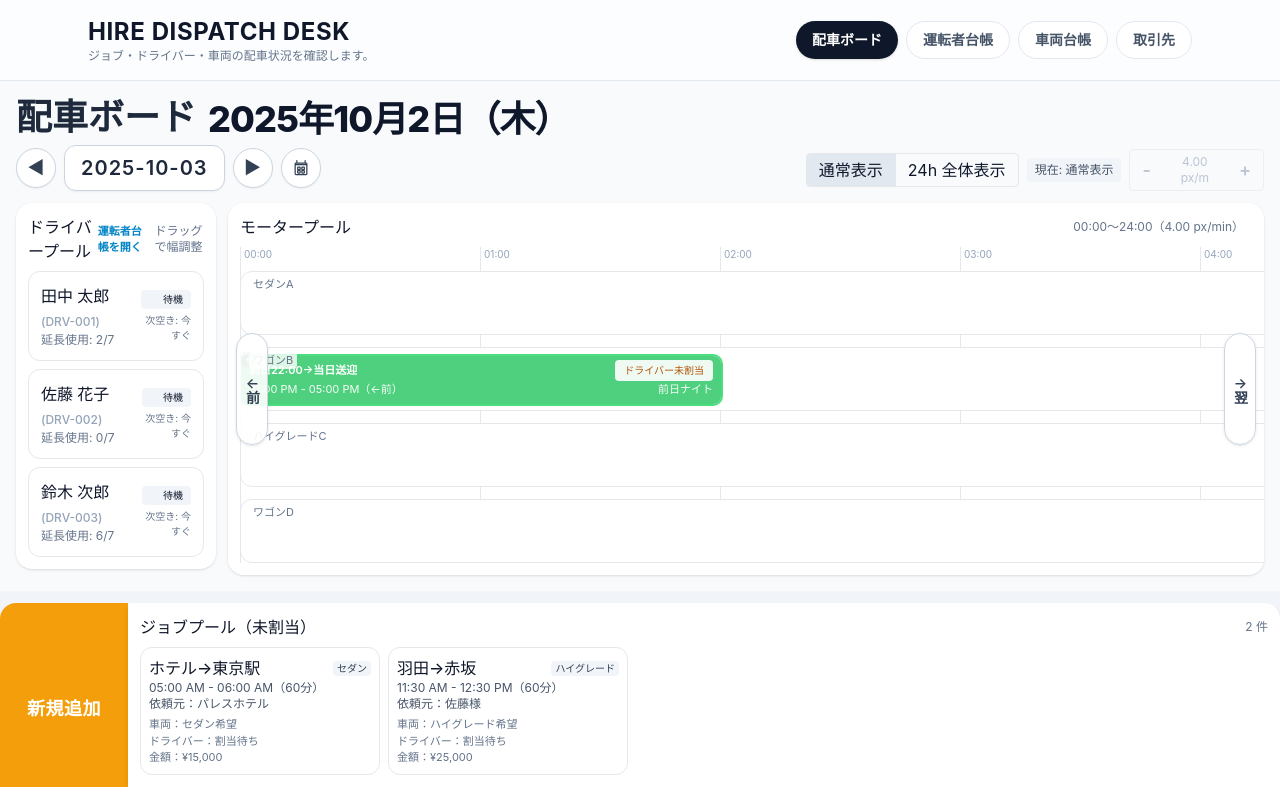
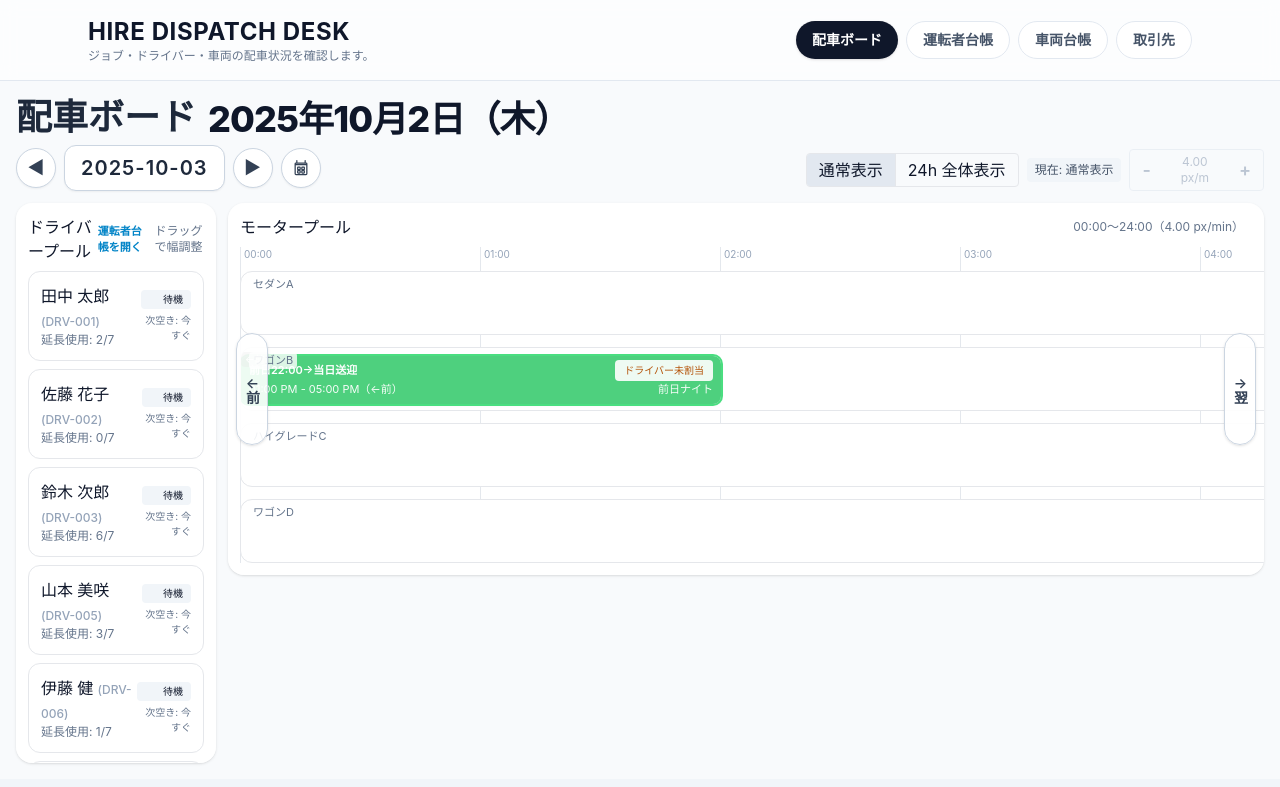
Before and after one commit to motohide404/HireDispatchDesk, a React app in the folder client/: page / in a window 1280 px wide. Shown: the top 787 px of the page. Built offline with nearby package versions, Linux system fonts and the light colour scheme; the HTML template or start-up script is replaced by a standard one.

Commit message:
Expand driver data and improve pool scrolling

```diff
--- a/client/src/components/DriverPool.tsx
+++ b/client/src/components/DriverPool.tsx
@@ -9,8 +9,11 @@ const DriverPool = ({ drivers }: DriverPoolProps) => {
   return (
     <div className="bg-white rounded-xl shadow-sm border border-slate-200 h-full flex flex-col overflow-hidden xl:max-h-[calc(100vh-240px)]">
       <div className="px-4 py-3 border-b border-slate-200">
-        <h2 className="text-lg font-semibold text-slate-700">Driver Pool</h2>
-        <p className="text-xs text-slate-500">Drag drivers onto reservations</p>
+        <div className="flex items-baseline justify-between gap-2">
+          <h2 className="text-lg font-semibold text-slate-700">Driver Pool</h2>
+          <span className="text-xs text-slate-500">{drivers.length} drivers</span>
+        </div>
+        <p className="text-xs text-slate-500">Assign drivers by dragging onto reservations.</p>
       </div>
       <Droppable droppableId="driverPool" type="DRIVER">
         {(provided, snapshot) => (
@@ -28,17 +31,22 @@ const DriverPool = ({ drivers }: DriverPoolProps) => {
                     ref={dragProvided.innerRef}
                     {...dragProvided.draggableProps}
                     {...dragProvided.dragHandleProps}
-                    className={`rounded-lg border border-slate-200 bg-white px-3 py-2 shadow-sm transition ${
+                    className={`rounded-lg border border-slate-200 bg-white px-3 py-2 shadow-sm transition text-sm ${
                       dragSnapshot.isDragging ? "ring-2 ring-sky-400" : ""
                     }`}
                   >
-                    <div className="flex items-center justify-between">
-                      <span className="font-medium text-slate-700">{driver.name}</span>
-                      <span className="text-xs font-semibold uppercase text-emerald-600">
+                    <div className="flex items-center justify-between gap-3">
+                      <span className="font-medium text-slate-700 truncate">{driver.name}</span>
+                      <span
+                        className={`text-[10px] font-semibold uppercase tracking-wide px-2 py-0.5 rounded-full ${
+                          driver.status === "available"
+                            ? "bg-emerald-50 text-emerald-600"
+                            : "bg-amber-50 text-amber-600"
+                        }`}
+                      >
                         {driver.status === "available" ? "Available" : "Assigned"}
                       </span>
                     </div>
-                    <p className="text-xs text-slate-500 mt-1">ID: {driver.id}</p>
                   </div>
                 )}
               </Draggable>
--- a/client/src/data/drivers.ts
+++ b/client/src/data/drivers.ts
@@ -187,6 +187,310 @@ export const driverLedger: DriverLedgerEntry[] = [
       }
     ],
     notes: "2024年1月末で退職。"
+  },
+  {
+    id: 5,
+    tenantId: "tenant-001",
+    officeId: "osaka",
+    code: "DRV-005",
+    name: "山本 美咲",
+    nameKana: "ヤマモト ミサキ",
+    birthDate: "1990-07-03",
+    address: "大阪府大阪市中央区2-4-1",
+    phone: "080-2345-6789",
+    email: "yamamoto@example.com",
+    licenseClass: "第二種大型",
+    licenseNumber: "E112233445",
+    licenseExpiry: "2027-01-30",
+    employmentType: "正社員",
+    lastMedicalCheckAt: "2024-01-22",
+    alcoholCheckMethod: "アルコールチェッカー",
+    lastAlcoholCheckAt: today,
+    extUsageCountMonth: 3,
+    monthlyJobCount: 40,
+    currentDispatchNumber: 2,
+    status: "active",
+    documents: [
+      {
+        id: "doc-7",
+        type: "medical",
+        name: "健康診断結果 2024",
+        uploadedAt: "2024-01-23"
+      }
+    ],
+    notes: "英語対応可。関西エリア得意。"
+  },
+  {
+    id: 6,
+    tenantId: "tenant-001",
+    officeId: "tokyo-hq",
+    code: "DRV-006",
+    name: "伊藤 健",
+    nameKana: "イトウ ケン",
+    birthDate: "1988-02-14",
+    address: "東京都世田谷区3-2-5",
+    phone: "080-6789-1234",
+    email: "ito@example.com",
+    licenseClass: "第二種中型",
+    licenseNumber: "F556677889",
+    licenseExpiry: "2025-12-15",
+    employmentType: "契約社員",
+    lastMedicalCheckAt: "2023-11-30",
+    alcoholCheckMethod: "リモート点呼",
+    lastAlcoholCheckAt: "2024-02-07",
+    extUsageCountMonth: 1,
+    monthlyJobCount: 28,
+    currentDispatchNumber: 1,
+    status: "active",
+    documents: [],
+    notes: "早朝送迎に対応。"
+  },
+  {
+    id: 7,
+    tenantId: "tenant-001",
+    officeId: "narita",
+    code: "DRV-007",
+    name: "小林 優",
+    nameKana: "コバヤシ ユウ",
+    birthDate: "1992-10-09",
+    address: "千葉県船橋市7-8-2",
+    phone: "070-1111-2222",
+    email: "kobayashi@example.com",
+    licenseClass: "大型二種",
+    licenseNumber: "G991122334",
+    licenseExpiry: "2026-04-01",
+    employmentType: "業務委託",
+    lastMedicalCheckAt: "2023-08-18",
+    alcoholCheckMethod: "対面点呼",
+    lastAlcoholCheckAt: "2024-02-06",
+    extUsageCountMonth: 4,
+    monthlyJobCount: 33,
+    currentDispatchNumber: 3,
+    status: "active",
+    documents: [
+      {
+        id: "doc-8",
+        type: "other",
+        name: "委託契約書",
+        uploadedAt: "2022-09-01"
+      }
+    ]
+  },
+  {
+    id: 8,
+    tenantId: "tenant-001",
+    officeId: "sapporo",
+    code: "DRV-008",
+    name: "中村 杏奈",
+    nameKana: "ナカムラ アンナ",
+    birthDate: "1995-05-21",
+    address: "北海道札幌市北区5-7-3",
+    phone: "080-3210-5432",
+    email: "nakamura@example.com",
+    licenseClass: "第二種大型",
+    licenseNumber: "H443322110",
+    licenseExpiry: "2028-06-18",
+    employmentType: "正社員",
+    lastMedicalCheckAt: "2024-02-01",
+    alcoholCheckMethod: "リモート点呼",
+    lastAlcoholCheckAt: today,
+    extUsageCountMonth: 0,
+    monthlyJobCount: 25,
+    currentDispatchNumber: 0,
+    status: "active",
+    documents: [
+      {
+        id: "doc-9",
+        type: "license",
+        name: "運転免許証写し",
+        uploadedAt: "2023-12-20"
+      }
+    ]
+  },
+  {
+    id: 9,
+    tenantId: "tenant-001",
+    officeId: "tokyo-hq",
+    code: "DRV-009",
+    name: "松本 修",
+    nameKana: "マツモト オサム",
+    birthDate: "1970-01-30",
+    address: "東京都練馬区4-5-2",
+    phone: "090-3333-4444",
+    email: "matsumoto@example.com",
+    licenseClass: "大型二種",
+    licenseNumber: "I776655443",
+    licenseExpiry: "2024-09-10",
+    employmentType: "嘱託",
+    lastMedicalCheckAt: "2023-10-05",
+    medicalNotes: "次回検査要確認",
+    alcoholCheckMethod: "対面点呼",
+    lastAlcoholCheckAt: "2024-02-04",
+    extUsageCountMonth: 2,
+    monthlyJobCount: 19,
+    currentDispatchNumber: 1,
+    status: "active",
+    documents: []
+  },
+  {
+    id: 10,
+    tenantId: "tenant-001",
+    officeId: "osaka",
+    code: "DRV-010",
+    name: "大野 さくら",
+    nameKana: "オオノ サクラ",
+    birthDate: "1998-12-11",
+    address: "大阪府堺市1-2-9",
+    phone: "080-5555-4444",
+    email: "ono@example.com",
+    licenseClass: "第二種中型",
+    licenseNumber: "J220033445",
+    licenseExpiry: "2026-12-31",
+    employmentType: "パート",
+    lastMedicalCheckAt: "2023-12-02",
+    alcoholCheckMethod: "リモート点呼",
+    lastAlcoholCheckAt: "2024-02-03",
+    extUsageCountMonth: 1,
+    monthlyJobCount: 14,
+    currentDispatchNumber: 0,
+    status: "active",
+    documents: [],
+    notes: "週末メインで稼働。"
+  },
+  {
+    id: 11,
+    tenantId: "tenant-001",
+    officeId: "tokyo-hq",
+    code: "DRV-011",
+    name: "藤田 海斗",
+    nameKana: "フジタ カイト",
+    birthDate: "1993-03-28",
+    address: "東京都杉並区6-1-8",
+    phone: "070-7777-6666",
+    email: "fujita@example.com",
+    licenseClass: "大型二種",
+    licenseNumber: "K998877665",
+    licenseExpiry: "2027-05-22",
+    employmentType: "正社員",
+    lastMedicalCheckAt: "2023-06-19",
+    alcoholCheckMethod: "アルコールチェッカー",
+    lastAlcoholCheckAt: today,
+    extUsageCountMonth: 5,
+    monthlyJobCount: 36,
+    currentDispatchNumber: 4,
+    status: "active",
+    documents: [
+      {
+        id: "doc-10",
+        type: "resume",
+        name: "履歴書",
+        uploadedAt: "2019-04-01"
+      }
+    ]
+  },
+  {
+    id: 12,
+    tenantId: "tenant-001",
+    officeId: "narita",
+    code: "DRV-012",
+    name: "清水 麗",
+    nameKana: "シミズ レイ",
+    birthDate: "1982-06-06",
+    address: "千葉県成田市7-2-5",
+    phone: "080-9999-8888",
+    email: "shimizu@example.com",
+    licenseClass: "大型二種",
+    licenseNumber: "L332211009",
+    licenseExpiry: "2025-03-05",
+    employmentType: "契約社員",
+    lastMedicalCheckAt: "2023-05-11",
+    alcoholCheckMethod: "対面点呼",
+    lastAlcoholCheckAt: "2024-02-01",
+    extUsageCountMonth: 3,
+    monthlyJobCount: 22,
+    currentDispatchNumber: 2,
+    status: "active",
+    documents: []
+  },
+  {
+    id: 13,
+    tenantId: "tenant-001",
+    officeId: "tokyo-hq",
+    code: "DRV-013",
+    name: "森田 智子",
+    nameKana: "モリタ トモコ",
+    birthDate: "1978-08-15",
+    address: "東京都文京区2-9-6",
+    phone: "070-1212-3434",
+    email: "morita@example.com",
+    licenseClass: "大型二種",
+    licenseNumber: "M554433221",
+    licenseExpiry: "2024-04-28",
+    employmentType: "嘱託",
+    lastMedicalCheckAt: "2023-04-10",
+    alcoholCheckMethod: "アルコールチェッカー",
+    lastAlcoholCheckAt: "2024-01-31",
+    extUsageCountMonth: 0,
+    monthlyJobCount: 12,
+    currentDispatchNumber: 0,
+    status: "archived",
+    documents: [],
+    notes: "2024年3月で契約終了予定。"
+  },
+  {
+    id: 14,
+    tenantId: "tenant-001",
+    officeId: "yokohama",
+    code: "DRV-014",
+    name: "長谷川 翔",
+    nameKana: "ハセガワ ショウ",
+    birthDate: "1987-09-17",
+    address: "神奈川県横浜市西区3-4-9",
+    phone: "080-4567-8901",
+    email: "hasegawa@example.com",
+    licenseClass: "第二種大型",
+    licenseNumber: "N664455332",
+    licenseExpiry: "2026-02-14",
+    employmentType: "正社員",
+    lastMedicalCheckAt: "2023-09-02",
+    alcoholCheckMethod: "リモート点呼",
+    lastAlcoholCheckAt: today,
+    extUsageCountMonth: 2,
+    monthlyJobCount: 30,
+    currentDispatchNumber: 1,
+    status: "active",
+    documents: []
+  },
+  {
+    id: 15,
+    tenantId: "tenant-001",
+    officeId: "tokyo-hq",
+    code: "DRV-015",
+    name: "石井 直樹",
+    nameKana: "イシイ ナオキ",
+    birthDate: "1973-12-02",
+    address: "東京都大田区5-4-3",
+    phone: "090-5555-7777",
+    email: "ishii@example.com",
+    licenseClass: "大型二種",
+    licenseNumber: "P110099887",
+    licenseExpiry: "2025-10-12",
+    employmentType: "正社員",
+    lastMedicalCheckAt: "2023-03-15",
+    alcoholCheckMethod: "アルコールチェッカー",
+    lastAlcoholCheckAt: "2024-01-25",
+    extUsageCountMonth: 4,
+    monthlyJobCount: 31,
+    currentDispatchNumber: 2,
+    status: "active",
+    documents: [
+      {
+        id: "doc-11",
+        type: "medical",
+        name: "健康診断結果 2023",
+        uploadedAt: "2023-03-16"
+      }
+    ]
   }
 ];
 
--- a/client/src/data/mockData.ts
+++ b/client/src/data/mockData.ts
@@ -36,7 +36,18 @@ export const mockDrivers: Driver[] = [
   { id: "driver-1", name: "Alex Johnson", status: "available" },
   { id: "driver-2", name: "Robin Singh", status: "assigned", assignedReservationId: "reservation-1" },
   { id: "driver-3", name: "Jamie Chen", status: "available" },
-  { id: "driver-4", name: "Morgan Lee", status: "assigned", assignedReservationId: "reservation-2" }
+  { id: "driver-4", name: "Morgan Lee", status: "assigned", assignedReservationId: "reservation-2" },
+  { id: "driver-5", name: "Haruto Tanaka", status: "available" },
+  { id: "driver-6", name: "Sara Nakamura", status: "available" },
+  { id: "driver-7", name: "Diego Martinez", status: "available" },
+  { id: "driver-8", name: "Priya Patel", status: "available" },
+  { id: "driver-9", name: "Noah Williams", status: "available" },
+  { id: "driver-10", name: "Lina Müller", status: "available" },
+  { id: "driver-11", name: "Marcus Brown", status: "available" },
+  { id: "driver-12", name: "Yuki Sato", status: "available" },
+  { id: "driver-13", name: "Sofia Rossi", status: "available" },
+  { id: "driver-14", name: "Hana Kim", status: "available" },
+  { id: "driver-15", name: "Ethan Clarke", status: "available" }
 ];
 
 export const mockJobs: Job[] = [
```
